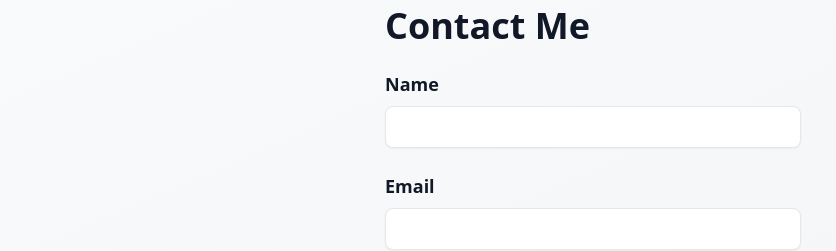
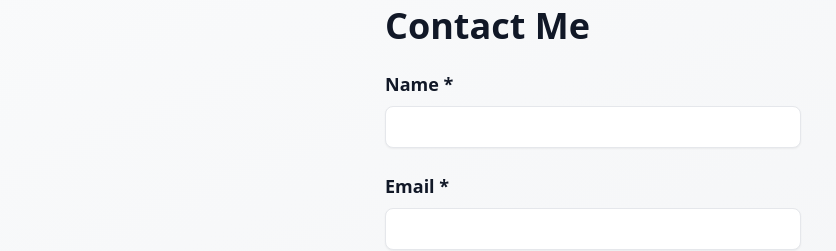
Before and after one commit to caleblopez96/portfolio, a React (Vite) app: page / in a window 1280 px wide. Shown: the part 1650-1901 px from the top of the page, without its empty margins (47-883 px from the left). Built offline with nearby package versions, Linux system fonts and the light colour scheme.

Commit message:
form color was white; couldn't see text color

```diff
--- a/src/components/Contact/Contact.jsx
+++ b/src/components/Contact/Contact.jsx
@@ -26,35 +26,33 @@ export default function ContactForm() {
       <div className="container mx-auto px-4 max-w-md">
         <h2 className="text-4xl font-bold text-gray-900 dark:text-gray-100 mb-6">Contact Me</h2>
         <form onSubmit={handleSubmit} id='form' className="space-y-6">
-          {/* Name Field */}
+
           <div>
-            <label htmlFor="name" className="block text-lg font-semibold text-gray-900 dark:text-gray-100">Name</label>
+            <label htmlFor="name" className="block text-lg font-semibold text-gray-900 dark:text-gray-100">Name *</label>
             <input
               type="text"
               id="name"
               name="name"
               value={formData.name}
               onChange={handleChange}
-              className="w-full px-4 py-2 mt-2 border rounded-lg shadow-sm focus:ring-2 focus:ring-red-500"
+              className="w-full px-4 py-2 mt-2 border rounded-lg shadow-sm focus:ring-2 focus:ring-red-500 text-black"
               required
             />
           </div>
 
-          {/* Email Field */}
           <div>
-            <label htmlFor="email" className="block text-lg font-semibold text-gray-900 dark:text-gray-100">Email</label>
+            <label htmlFor="email" className="block text-lg font-semibold text-gray-900 dark:text-gray-100">Email *</label>
             <input
               type="email"
               id="email"
               name="email"
               value={formData.email}
               onChange={handleChange}
-              className="w-full px-4 py-2 mt-2 border rounded-lg shadow-sm focus:ring-2 focus:ring-red-500"
+              className="w-full px-4 py-2 mt-2 border rounded-lg shadow-sm focus:ring-2 focus:ring-red-500 text-black"
               required
             />
           </div>
 
-          {/* Message Field */}
           <div>
             <label htmlFor="message" className="block text-lg font-semibold text-gray-900 dark:text-gray-100">Message</label>
             <textarea
@@ -62,7 +60,7 @@ export default function ContactForm() {
               name="message"
               value={formData.message}
               onChange={handleChange}
-              className="w-full px-4 py-2 mt-2 border rounded-lg shadow-sm focus:ring-2 focus:ring-red-500"
+              className="w-full px-4 py-2 mt-2 border rounded-lg shadow-sm focus:ring-2 focus:ring-red-500 text-black"
               rows="4"
               required
             />
```
